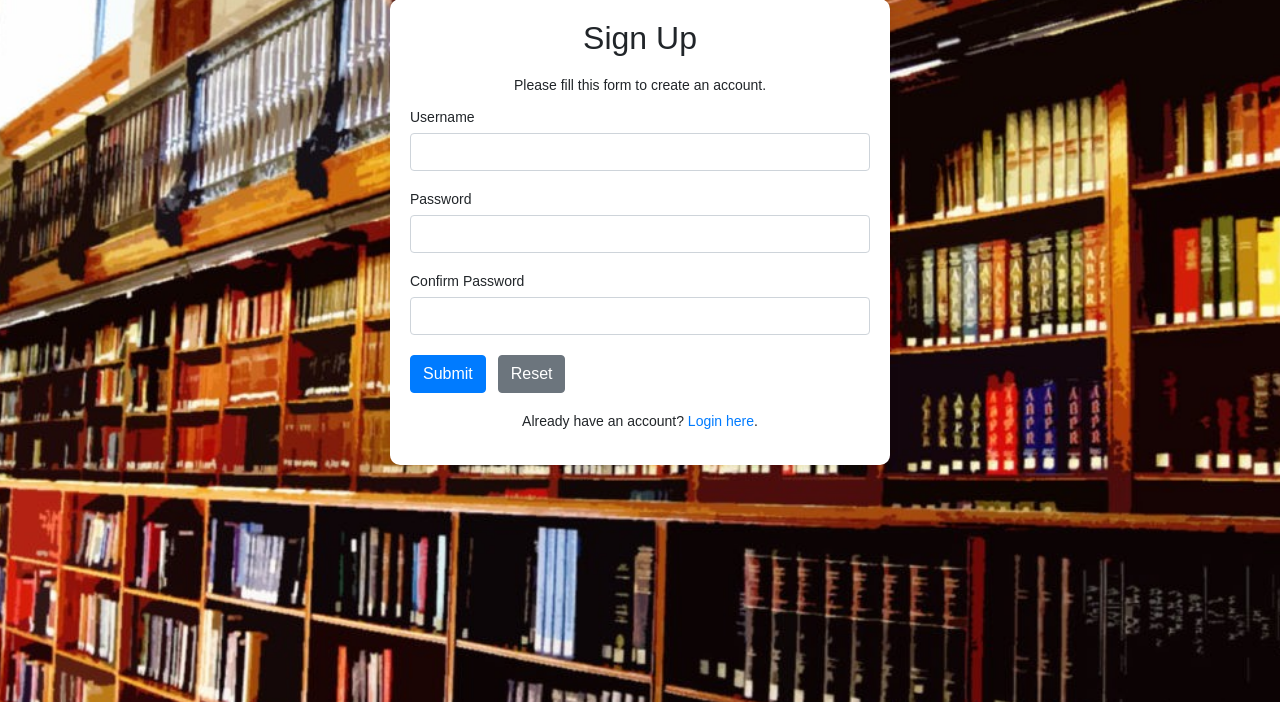
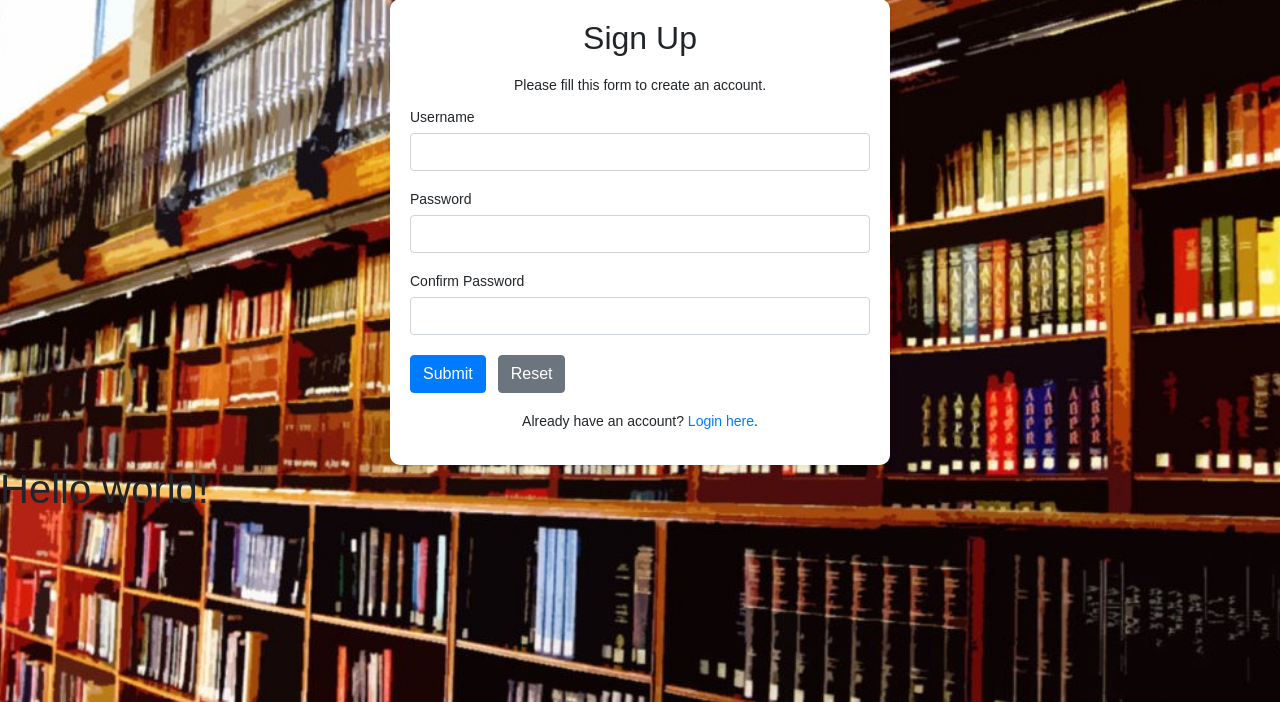
Before and after one commit to hikusama/alimbrary_v2.0-sisirain-version-, a PHP site: page /register.php in a window 1280 px wide. Shown: the part 49-751 px from the top of the page. Run offline with PHP 8.4, Linux system fonts and the light colour scheme.

Commit message:
test commit

```diff
--- a/register.php
+++ b/register.php
@@ -161,5 +161,6 @@ if($_SERVER["REQUEST_METHOD"] == "POST"){
             <p>Already have an account? <a href="login.php">Login here</a>.</p>
         </form>
     </div>
+    <h1>Hello world!</h1>
 </body>
 </html>
```
